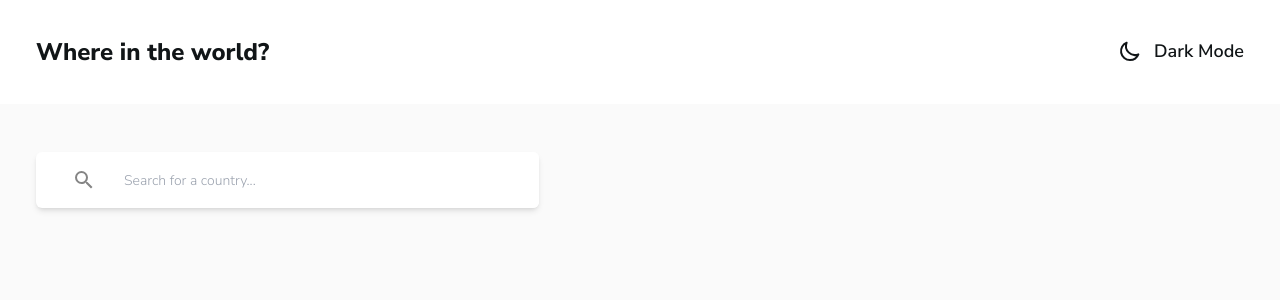
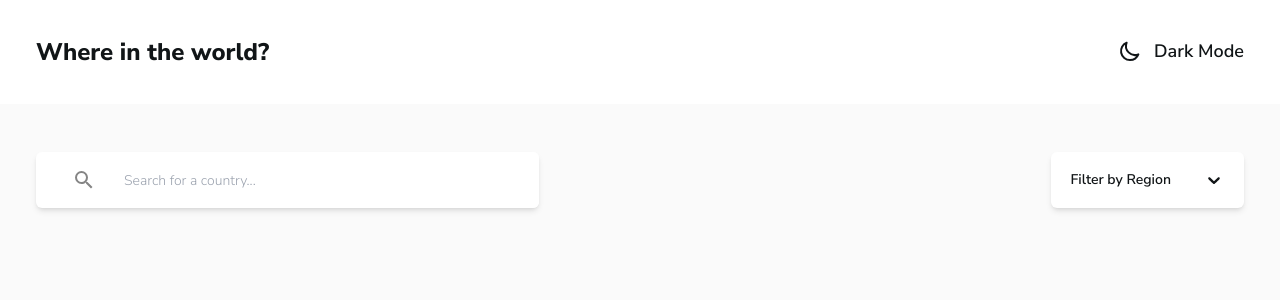
Before and after one commit to Mudi-Igbinoba/rest-countries-api, a React (Vite) app: page / in a window 1280 px wide. Shown: the top 300 px of the page. Built offline with nearby package versions, Linux system fonts and the light colour scheme.

Commit message:
finished styling dropdown

```diff
--- a/src/App.jsx
+++ b/src/App.jsx
@@ -1,6 +1,7 @@
 import { useState } from 'react';
 import Header from './components/Header';
 import SearchBar from './components/SearchBar';
+import Dropdown from './components/Dropdown';
 
 function App() {
     const [isDark, setIsDark] = useState(false);
@@ -16,6 +17,8 @@ function App() {
                     <div className='container mx-auto px-4 py-8 md:px-9 min-[1440px]:px-0 lg:py-12'>
                         <div className='flex flex-wrap justify-between items-center'>
                             <SearchBar />
+
+                            <Dropdown />
                         </div>
                     </div>
                 </main>
--- /dev/null
+++ b/src/components/Dropdown.jsx
@@ -0,0 +1,44 @@
+import clsx from 'clsx';
+import Select from 'react-select';
+
+const options = [
+    { value: 'Africa', label: 'Africa' },
+    { value: 'America', label: 'America' },
+    { value: 'Asia', label: 'Asia' },
+    { value: 'Europe', label: 'Europe' },
+    { value: 'Oceania', label: 'Oceania' },
+];
+
+const Dropdown = () => {
+    return (
+        <>
+            <Select
+                // onChange={(e) => console.log(e)}
+                options={options}
+                placeholder='Filter by Region'
+                unstyled
+                classNames={{
+                    container: () =>
+                        'mt-10 md:mt-0 w-2/3 md:w-auto font-semibold dark:font-light text-sm',
+                    control: ({ isFocused }) =>
+                        clsx(
+                            'border-0 shadow-md rounded-md bg-white dark:bg-blue-1000 h-14 ps-8 lg:ps-5 pe-5',
+
+                            isFocused && 'border-0'
+                        ),
+
+                    indicatorsContainer: () => 'md:ps-5 lg:ps-8',
+                    option: () => clsx('pb-2'),
+
+                    menu: () =>
+                        clsx(
+                            'bg-white dark:bg-blue-1000 ps-8 lg:ps-5 pe-5 rounded-md mt-2 shadow-md pt-5 pb-3'
+                        ),
+                }}
+                isSearchable={false}
+            />
+        </>
+    );
+};
+
+export default Dropdown;
```
